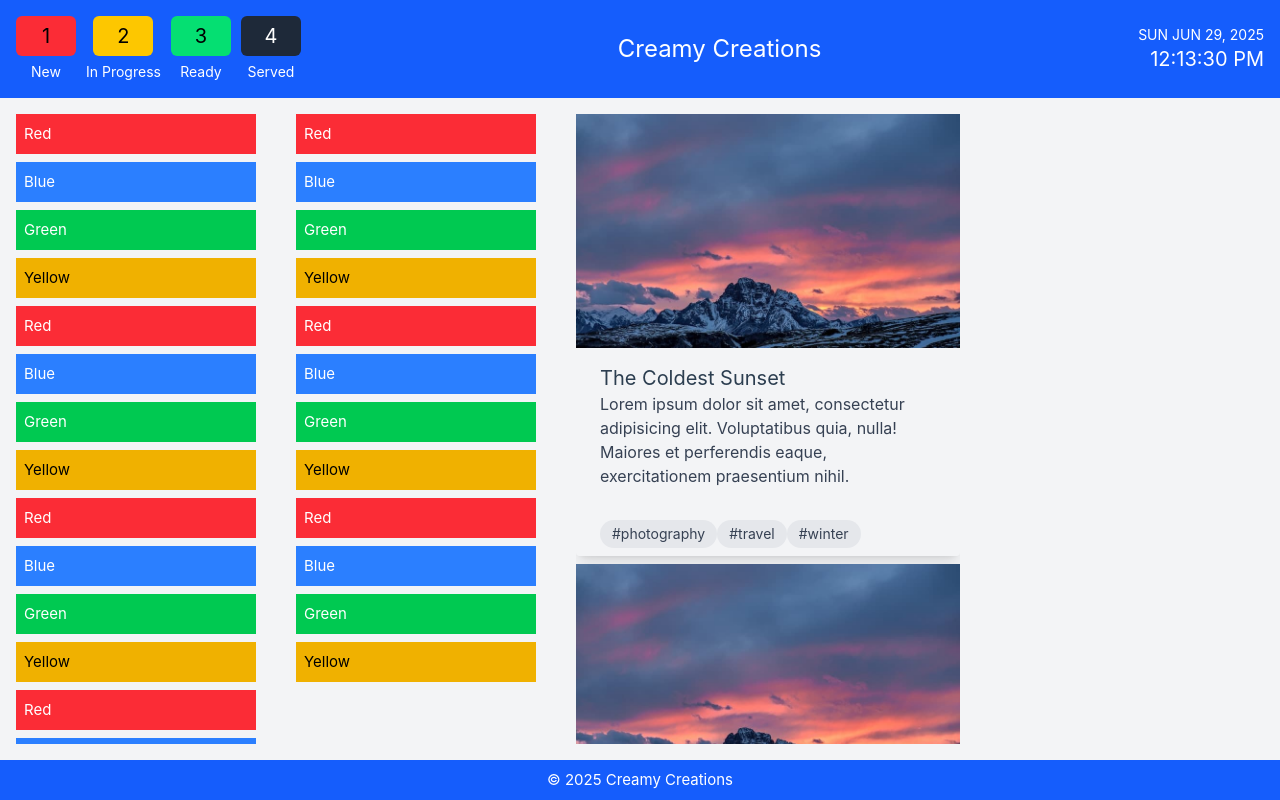
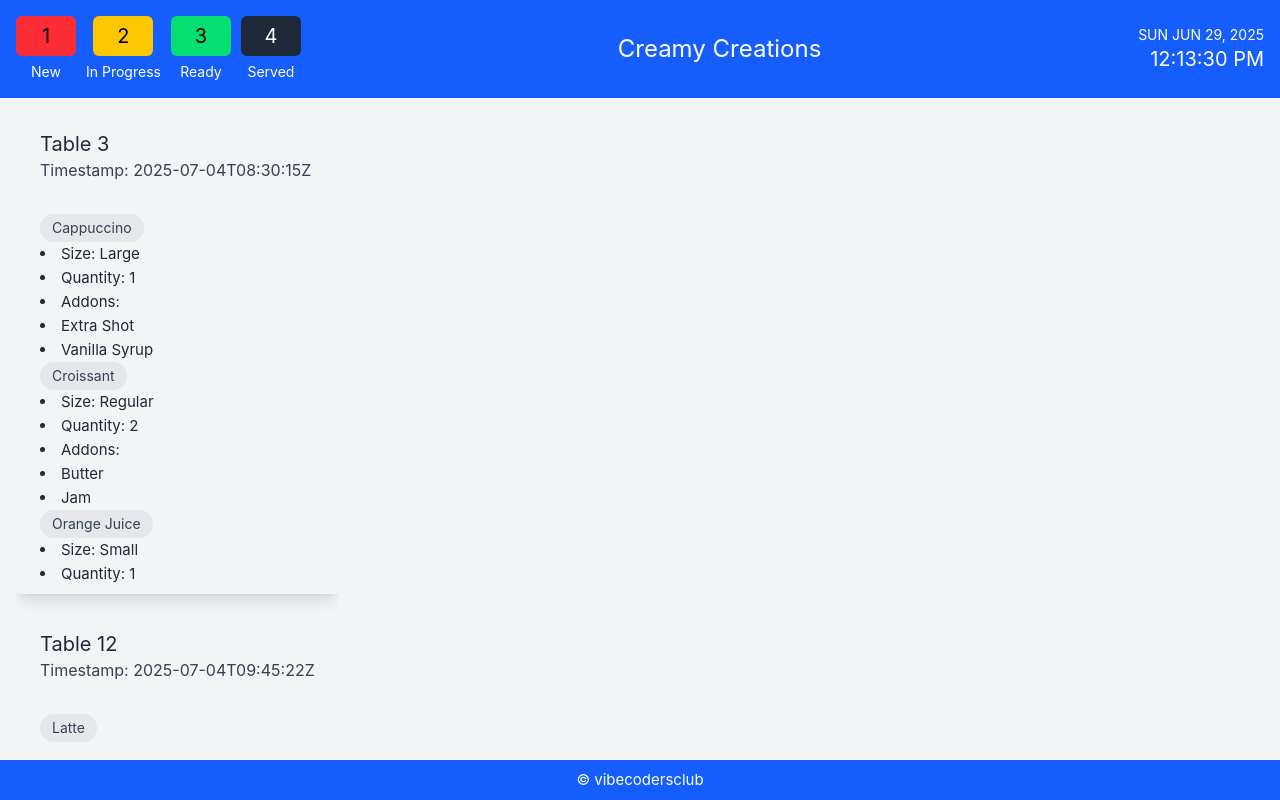
Before and after one commit to Genesis-Tan/Creamy-Created, a Vue app in the folder frontend-kitchen/: page / in a window 1280 px wide. Built offline with nearby package versions, Linux system fonts and the light colour scheme; the HTML template or start-up script is replaced by a standard one.

Commit message:
prototype: display based on JSON data

```diff
--- a/frontend-kitchen/src/App.vue
+++ b/frontend-kitchen/src/App.vue
@@ -1,6 +1,7 @@
 <script setup lang="ts">
 import Navbar from './components/navbar.vue'
 import Cards from './components/cards.vue'
+import orders from './assets/mock-data.json'
 // You can also import a Footer if needed
 </script>
 
@@ -12,92 +13,19 @@ import Cards from './components/cards.vue'
     <main class="flex-1 p-4 bg-gray-100 overflow-hidden">
       <div class="flex flex-row gap-10 h-full">
         <!-- Column 1 -->
-        <div class="flex flex-col w-60 gap-2 overflow-y-auto no-scrollbar">
-          <div class="bg-red-500 p-2 text-white">Red</div>
-          <div class="bg-blue-500 p-2 text-white">Blue</div>
-          <div class="bg-green-500 p-2 text-white">Green</div>
-          <div class="bg-yellow-500 p-2 text-black">Yellow</div>
-          <div class="bg-red-500 p-2 text-white">Red</div>
-          <div class="bg-blue-500 p-2 text-white">Blue</div>
-          <div class="bg-green-500 p-2 text-white">Green</div>
-          <div class="bg-yellow-500 p-2 text-black">Yellow</div>
-          <div class="bg-red-500 p-2 text-white">Red</div>
-          <div class="bg-blue-500 p-2 text-white">Blue</div>
-          <div class="bg-green-500 p-2 text-white">Green</div>
-          <div class="bg-yellow-500 p-2 text-black">Yellow</div>
-          <div class="bg-red-500 p-2 text-white">Red</div>
-          <div class="bg-blue-500 p-2 text-white">Blue</div>
-          <div class="bg-green-500 p-2 text-white">Green</div>
-          <div class="bg-yellow-500 p-2 text-black">Yellow</div>
-          <div class="bg-red-500 p-2 text-white">Red</div>
-          <div class="bg-blue-500 p-2 text-white">Blue</div>
-          <div class="bg-green-500 p-2 text-white">Green</div>
-          <div class="bg-yellow-500 p-2 text-black">Yellow</div>
-          <div class="bg-red-500 p-2 text-white">Red</div>
-          <div class="bg-blue-500 p-2 text-white">Blue</div>
-          <div class="bg-green-500 p-2 text-white">Green</div>
-          <div class="bg-yellow-500 p-2 text-black">Yellow</div>
-          <div class="bg-red-500 p-2 text-white">Red</div>
-          <div class="bg-blue-500 p-2 text-white">Blue</div>
-          <div class="bg-green-500 p-2 text-white">Green</div>
-          <div class="bg-yellow-500 p-2 text-black">Yellow</div>
-          <div class="bg-red-500 p-2 text-white">Red</div>
-          <div class="bg-blue-500 p-2 text-white">Blue</div>
-          <div class="bg-green-500 p-2 text-white">Green</div>
-          <div class="bg-yellow-500 p-2 text-black">Yellow</div>
-          <div class="bg-red-500 p-2 text-white">Red</div>
-          <div class="bg-blue-500 p-2 text-white">Blue</div>
-          <div class="bg-green-500 p-2 text-white">Green</div>
-          <div class="bg-yellow-500 p-2 text-black">Yellow</div>
-          <div class="bg-red-500 p-2 text-white">Red</div>
-          <div class="bg-blue-500 p-2 text-white">Blue</div>
-          <div class="bg-green-500 p-2 text-white">Green</div>
-          <div class="bg-yellow-500 p-2 text-black">Yellow</div>
-          <div class="bg-red-500 p-2 text-white">Red</div>
-          <div class="bg-blue-500 p-2 text-white">Blue</div>
-          <div class="bg-green-500 p-2 text-white">Green</div>
-          <div class="bg-yellow-500 p-2 text-black">Yellow</div>
-          <div class="bg-red-500 p-2 text-white">Red</div>
-          <div class="bg-blue-500 p-2 text-white">Blue</div>
-          <div class="bg-green-500 p-2 text-white">Green</div>
-          <div class="bg-yellow-500 p-2 text-black">Yellow</div>
-        </div>
-
-        <!-- Column 2 -->
-        <div class="flex flex-col w-60 gap-2 overflow-y-auto no-scrollbar">
-          <div class="bg-red-500 p-2 text-white">Red</div>
-          <div class="bg-blue-500 p-2 text-white">Blue</div>
-          <div class="bg-green-500 p-2 text-white">Green</div>
-          <div class="bg-yellow-500 p-2 text-black">Yellow</div>
-          <div class="bg-red-500 p-2 text-white">Red</div>
-          <div class="bg-blue-500 p-2 text-white">Blue</div>
-          <div class="bg-green-500 p-2 text-white">Green</div>
-          <div class="bg-yellow-500 p-2 text-black">Yellow</div>
-          <div class="bg-red-500 p-2 text-white">Red</div>
-          <div class="bg-blue-500 p-2 text-white">Blue</div>
-          <div class="bg-green-500 p-2 text-white">Green</div>
-          <div class="bg-yellow-500 p-2 text-black">Yellow</div>
-        </div>
-
-        <!-- Column 3 -->
-        <div class="flex flex-col gap-2 overflow-y-auto no-scrollbar">
-          <Cards />
-          <Cards />
-          <Cards />
-          <Cards />
-          <Cards />
-          <Cards />
-          <Cards />
-          <Cards />
-          <Cards />
-          <Cards />
-          <Cards />
-          <Cards />
+        <div class="flex flex-col gap-5 overflow-y-auto no-scrollbar">
+          <Cards
+            v-for="order in orders"
+            :key="order.tableNumber"
+            :tableNumber="order.tableNumber"
+            :timestamp="order.timestamp"
+            :orders="order.orders"
+          />
         </div>
       </div>
     </main>
 
     <!-- Optional Footer -->
-    <footer class="bg-blue-600 text-white text-center p-2">&copy; 2025 Creamy Creations</footer>
+    <footer class="bg-blue-600 text-white text-center p-2">&copy; vibecodersclub</footer>
   </div>
 </template>
--- a/frontend-kitchen/src/assets/main.css
+++ b/frontend-kitchen/src/assets/main.css
@@ -9,6 +9,7 @@ body,
   padding: 0;
   width: 100%;
   height: 100%;
+  @apply text-gray-800;
 }
 
 /* Hide scrollbar for Chrome, Safari and Opera */
--- /dev/null
+++ b/frontend-kitchen/src/assets/mock-data.json
@@ -0,0 +1,188 @@
+[
+  {
+    "tableNumber": 3,
+    "timestamp": "2025-07-04T08:30:15Z",
+    "orders": [
+      {
+        "itemName": "Cappuccino",
+        "size": "Large",
+        "addons": ["Extra Shot", "Vanilla Syrup"],
+        "quantity": 1
+      },
+      {
+        "itemName": "Croissant",
+        "size": "Regular",
+        "addons": ["Butter", "Jam"],
+        "quantity": 2
+      },
+      {
+        "itemName": "Orange Juice",
+        "size": "Small",
+        "addons": [],
+        "quantity": 1
+      }
+    ]
+  },
+  {
+    "tableNumber": 12,
+    "timestamp": "2025-07-04T09:45:22Z",
+    "orders": [
+      {
+        "itemName": "Latte",
+        "size": "Medium",
+        "addons": ["Oat Milk", "Caramel Drizzle"],
+        "quantity": 1
+      },
+      {
+        "itemName": "Avocado Toast",
+        "size": "Regular",
+        "addons": ["Everything Seasoning", "Cherry Tomatoes"],
+        "quantity": 1
+      },
+      {
+        "itemName": "Matcha Latte",
+        "size": "Small",
+        "addons": ["Coconut Milk"],
+        "quantity": 1
+      }
+    ]
+  },
+  {
+    "tableNumber": 7,
+    "timestamp": "2025-07-04T11:20:08Z",
+    "orders": [
+      {
+        "itemName": "Americano",
+        "size": "Large",
+        "addons": [],
+        "quantity": 2
+      },
+      {
+        "itemName": "Blueberry Muffin",
+        "size": "Regular",
+        "addons": ["Warmed"],
+        "quantity": 3
+      },
+      {
+        "itemName": "Cold Brew",
+        "size": "Medium",
+        "addons": ["Vanilla Syrup", "Cream"],
+        "quantity": 1
+      }
+    ]
+  },
+  {
+    "tableNumber": 15,
+    "timestamp": "2025-07-04T13:10:45Z",
+    "orders": [
+      {
+        "itemName": "Mocha",
+        "size": "Large",
+        "addons": ["Whipped Cream", "Extra Chocolate"],
+        "quantity": 1
+      },
+      {
+        "itemName": "Grilled Panini",
+        "size": "Regular",
+        "addons": ["Turkey", "Swiss Cheese", "Pesto"],
+        "quantity": 1
+      },
+      {
+        "itemName": "Iced Coffee",
+        "size": "Medium",
+        "addons": ["Hazelnut Syrup"],
+        "quantity": 1
+      },
+      {
+        "itemName": "Cheesecake Slice",
+        "size": "Regular",
+        "addons": ["Berry Compote"],
+        "quantity": 1
+      }
+    ]
+  },
+  {
+    "tableNumber": 2,
+    "timestamp": "2025-07-04T14:35:17Z",
+    "orders": [
+      {
+        "itemName": "Espresso",
+        "size": "Small",
+        "addons": [],
+        "quantity": 2
+      },
+      {
+        "itemName": "Tiramisu",
+        "size": "Regular",
+        "addons": [],
+        "quantity": 1
+      },
+      {
+        "itemName": "Sparkling Water",
+        "size": "Small",
+        "addons": ["Lemon Slice"],
+        "quantity": 2
+      }
+    ]
+  },
+  {
+    "tableNumber": 9,
+    "timestamp": "2025-07-04T16:22:33Z",
+    "orders": [
+      {
+        "itemName": "Frappuccino",
+        "size": "Large",
+        "addons": ["Extra Whipped Cream", "Caramel Sauce"],
+        "quantity": 1
+      },
+      {
+        "itemName": "Bagel",
+        "size": "Regular",
+        "addons": ["Cream Cheese", "Smoked Salmon"],
+        "quantity": 1
+      },
+      {
+        "itemName": "Green Tea",
+        "size": "Medium",
+        "addons": ["Honey"],
+        "quantity": 1
+      },
+      {
+        "itemName": "Chocolate Chip Cookie",
+        "size": "Regular",
+        "addons": ["Warmed"],
+        "quantity": 2
+      }
+    ]
+  },
+  {
+    "tableNumber": 11,
+    "timestamp": "2025-07-04T18:50:12Z",
+    "orders": [
+      {
+        "itemName": "Chai Latte",
+        "size": "Medium",
+        "addons": ["Almond Milk", "Cinnamon"],
+        "quantity": 1
+      },
+      {
+        "itemName": "Quinoa Salad",
+        "size": "Large",
+        "addons": ["Feta Cheese", "Balsamic Dressing"],
+        "quantity": 1
+      },
+      {
+        "itemName": "Herbal Tea",
+        "size": "Small",
+        "addons": ["Lemon", "Honey"],
+        "quantity": 1
+      },
+      {
+        "itemName": "Banana Bread",
+        "size": "Regular",
+        "addons": ["Butter"],
+        "quantity": 1
+      }
+    ]
+  }
+]
--- a/frontend-kitchen/src/components/cards.vue
+++ b/frontend-kitchen/src/components/cards.vue
@@ -1,30 +1,27 @@
 <template>
-  <div class="max-w-sm rounded shadow-lg">
-    <img
-      class="w-full"
-      src="../assets/card-top.jpg"
-      alt="Sunset in the mountains"
-    />
+  <div class="max-w-sm rounded shadow-lg m-4">
     <div class="px-6 py-4">
-      <div class="font-bold text-xl mb-2">The Coldest Sunset</div>
-      <p class="text-gray-700 text-base">
-        Lorem ipsum dolor sit amet, consectetur adipisicing elit. Voluptatibus quia, nulla! Maiores
-        et perferendis eaque, exercitationem praesentium nihil.
-      </p>
+      <div class="font-bold text-xl mb-2">Table {{ tableNumber }}</div>
+      <p class="text-gray-700 text-base">Timestamp: {{ timestamp }}</p>
     </div>
     <div class="px-6 pt-4 pb-2">
-      <span
-        class="inline-block bg-gray-200 rounded-full px-3 py-1 text-sm font-semibold text-gray-700 mr-2 mb-2"
-        >#photography</span
-      >
-      <span
-        class="inline-block bg-gray-200 rounded-full px-3 py-1 text-sm font-semibold text-gray-700 mr-2 mb-2"
-        >#travel</span
-      >
-      <span
-        class="inline-block bg-gray-200 rounded-full px-3 py-1 text-sm font-semibold text-gray-700 mr-2 mb-2"
-        >#winter</span
-      >
+      <div v-for="order in orders" :key="order.itemName" class="mb-4">
+        <span
+          class="inline-block bg-gray-200 rounded-full px-3 py-1 text-sm font-semibold text-gray-700 mr-2 mb-2"
+        >
+          {{ order.itemName }}
+        </span>
+        <ul class="list-disc list-inside ml-4">
+          <li>Size: {{ order.size }}</li>
+          <li>Quantity: {{ order.quantity }}</li>
+          <li v-if="order.addons.length > 0">
+            Addons:
+            <ul class="list-disc list-inside ml-4">
+              <li v-for="addon in order.addons" :key="addon">{{ addon }}</li>
+            </ul>
+          </li>
+        </ul>
+      </div>
     </div>
   </div>
 </template>
@@ -32,5 +29,14 @@
 <script>
 export default {
   name: 'Card',
+  props: {
+    tableNumber: Number,
+    timestamp: String,
+    orders: Array,
+  },
 }
 </script>
+
+<style scoped>
+/* Add any specific styles for your card component here */
+</style>
```
